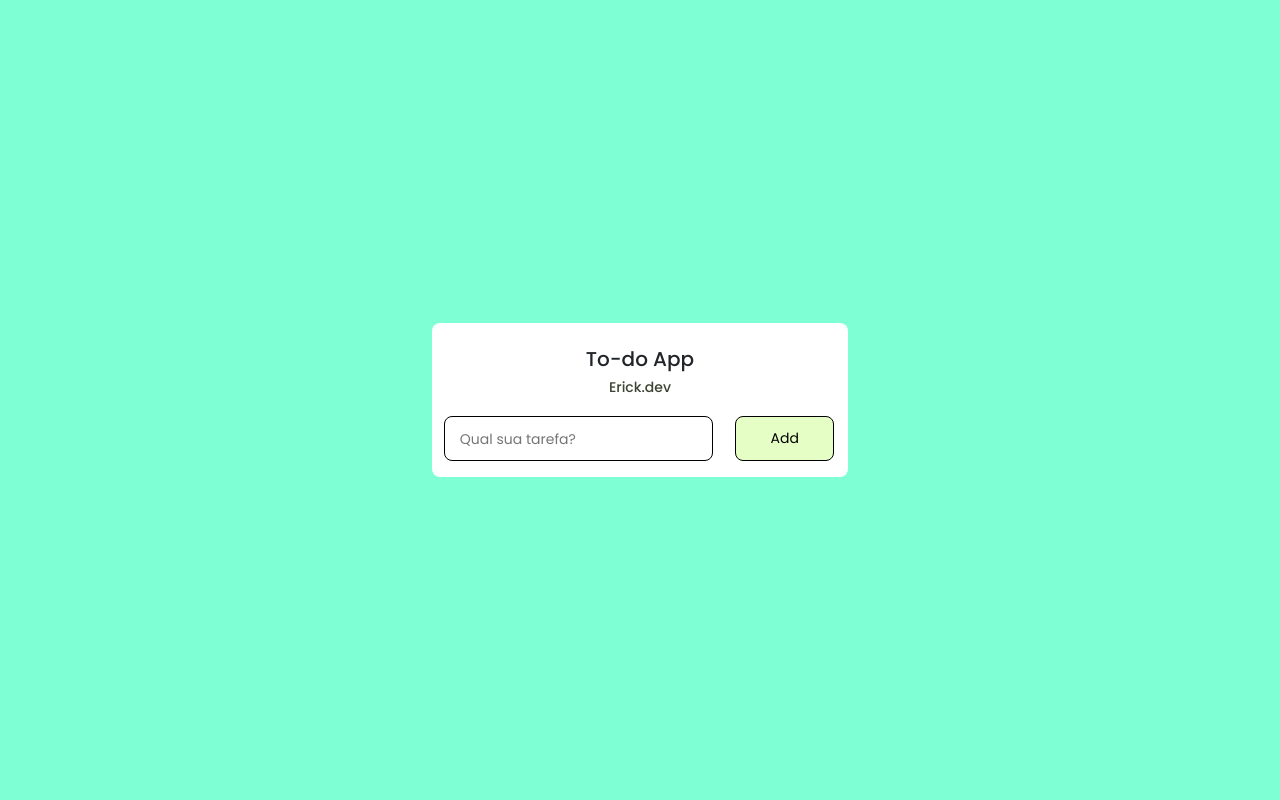
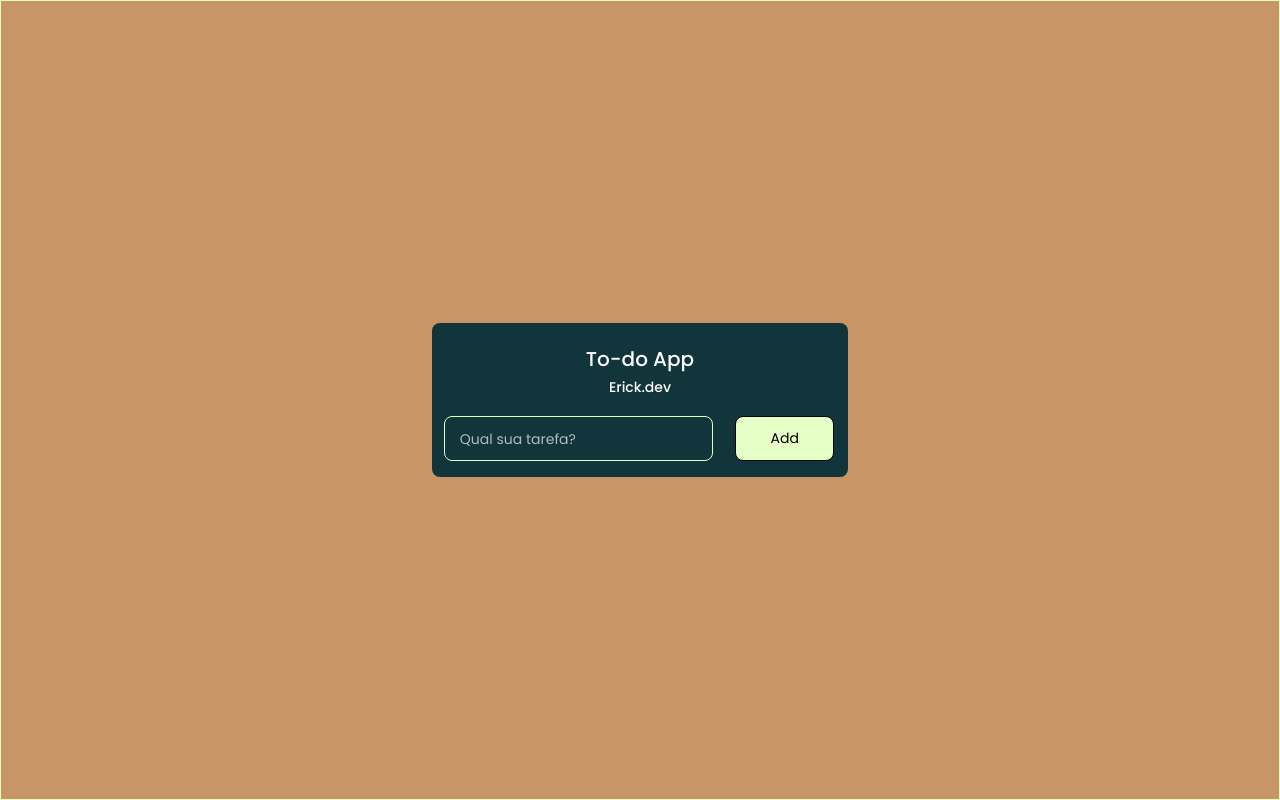
Before and after one commit to itseriqq/todoapp-react, a React (Create React App) app in the folder project/: page / in a window 1280 px wide. Built offline with nearby package versions, Linux system fonts and the light colour scheme.

Commit message:
New colors

```diff
--- a/project/src/styles.css
+++ b/project/src/styles.css
@@ -15,11 +15,12 @@ body {
     display: flex;
     justify-content: center;
     align-items: center;
-    background-color: aquamarine;
+    background-color: #c89666;
+    border: 1px solid #e5fec5;
 }
 
 .forms {
-    background-color: #fff;
+    background-color: #12343b;
     border-radius: 8px;
 }
 
@@ -28,19 +29,24 @@ input, .tarefa {
     margin-left: 0 !important;
     font-size: 16px;
     border-radius: 8px;
-    border: 0.5px solid #000;
+    border: 0.5px solid #e5fec5;
     padding-left: 10px;
+    color: white;
+    background-color: transparent;
 }
 
 input::placeholder{
     padding: 5px;
     font-size: 14px;
+    color: #ffffffab;
 }
 
 input:focus {
     border-radius: 8px;
-    border: 0.5px solid #000 !important;
+    border: 0.5px solid #e5fec5 !important;
     overflow: hidden;
+    color: white;
+    outline: none;
 }
 
 .botaoAdicionarItem {
@@ -97,12 +103,13 @@ input:focus {
 
 h1 {
     font-size: 20px;
+    color: #fff;
 }
 
 .link, h2 {
     font-size: 14px;
     text-decoration: none;
-    color: #3b4331;
+    color: #fff;
     margin-bottom: 10px;
 }
 
```
